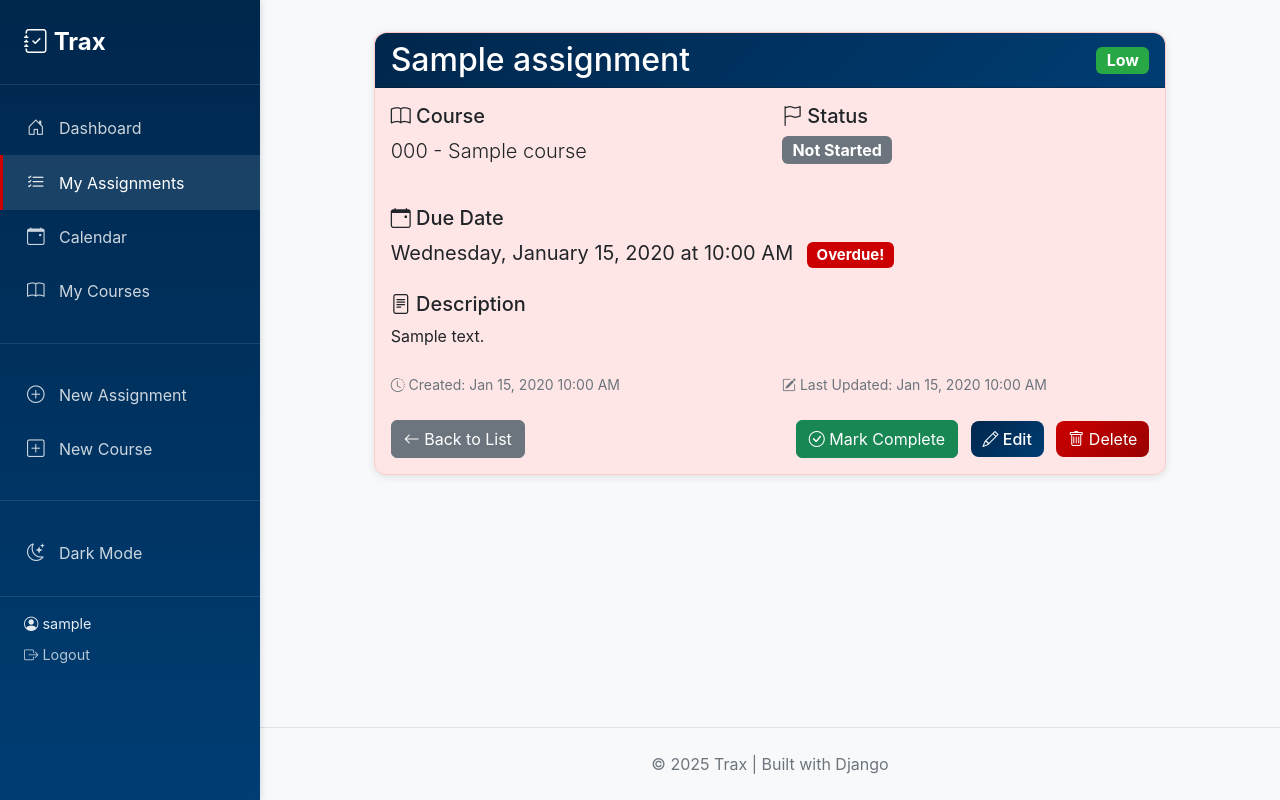
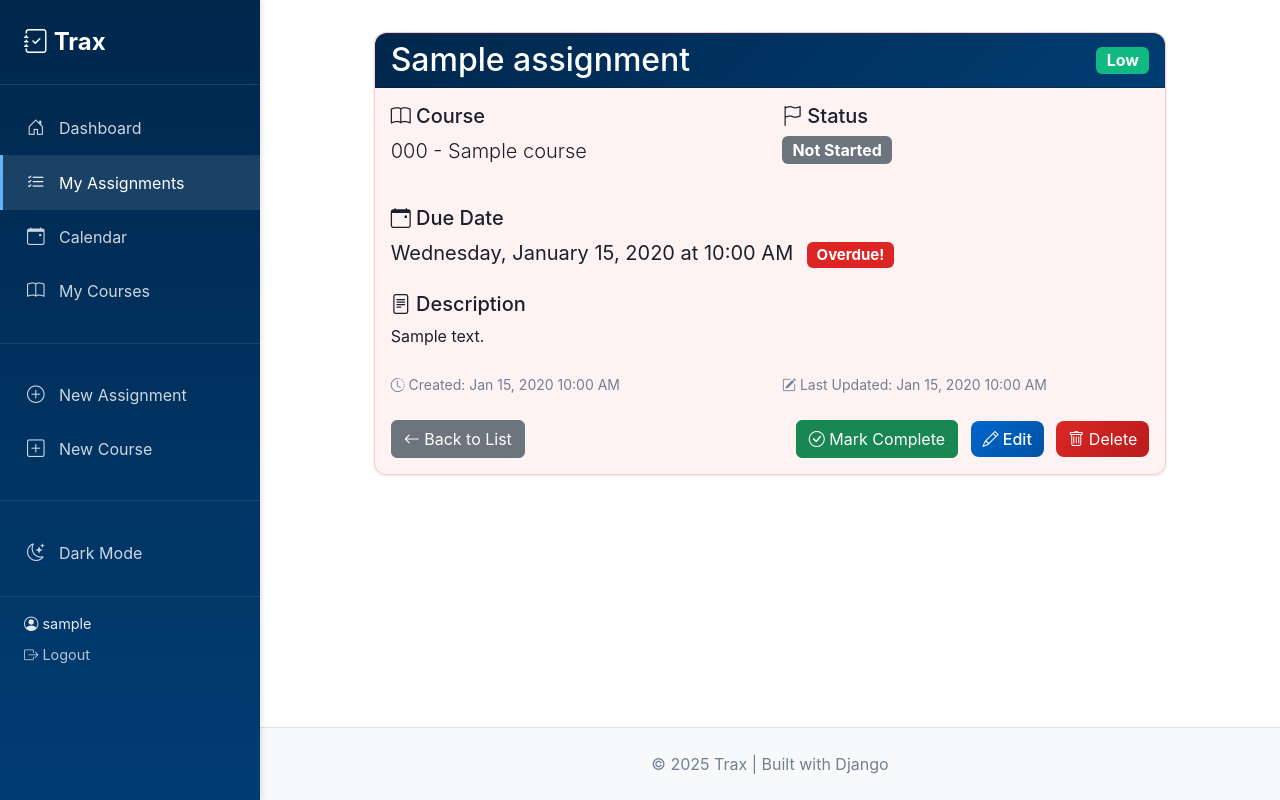
Before and after one commit to tatejones2/AssignmentTracker, a Django app: page /assignments/1/ in a window 1280 px wide. Run offline with Django 5.2, Linux system fonts and the light colour scheme; a user stored in the database is signed in; tables that the repository leaves empty hold one stand-in row (values such as "Sample post").

Commit message:
Redesign color scheme for optimal light/dark mode experience

```diff
--- a/templates/base.html
+++ b/templates/base.html
@@ -8,31 +8,45 @@
     <link rel="stylesheet" href="https://cdn.jsdelivr.net/npm/bootstrap-icons@1.11.0/font/bootstrap-icons.css">
     <style>
         :root {
+            /* Brand colors - Work for both modes */
             --navy: #00274c;
             --red: #CC0000;
             --light-navy: #003d73;
             --dark-red: #990000;
 
-            /* Light mode colors */
-            --bg-primary: #f8f9fa;
-            --bg-secondary: #ffffff;
-            --text-primary: #212529;
-            --text-secondary: #6c757d;
-            --border-color: #dee2e6;
-            --card-shadow: rgba(0, 0, 0, 0.1);
-            --sidebar-text: rgba(255,255,255,0.8);
-            --sidebar-hover-bg: rgba(255,255,255,0.1);
+            /* Light mode - Clean & Professional */
+            --bg-primary: #ffffff;
+            --bg-secondary: #f5f7fa;
+            --bg-tertiary: #eef1f5;
+            --text-primary: #1a202c;
+            --text-secondary: #718096;
+            --text-tertiary: #a0aec0;
+            --border-color: #e2e8f0;
+            --card-bg: #ffffff;
+            --card-shadow: 0 1px 3px rgba(0, 0, 0, 0.1);
+            --card-shadow-hover: 0 4px 12px rgba(0, 0, 0, 0.15);
+            --input-bg: #ffffff;
+            --input-border: #cbd5e0;
+            --link-color: #0066cc;
+            --link-hover: #0052a3;
         }
 
         body.dark-mode {
-            --bg-primary: #1a1a1a;
-            --bg-secondary: #2d2d2d;
-            --text-primary: #e0e0e0;
-            --text-secondary: #b0b0b0;
-            --border-color: #404040;
-            --card-shadow: rgba(0, 0, 0, 0.5);
-            --sidebar-text: rgba(255,255,255,0.8);
-            --sidebar-hover-bg: rgba(255,255,255,0.15);
+            /* Dark mode - Comfortable for eyes */
+            --bg-primary: #0f1419;
+            --bg-secondary: #1a1f2e;
+            --bg-tertiary: #252d3d;
+            --text-primary: #e2e8f0;
+            --text-secondary: #a0aec0;
+            --text-tertiary: #718096;
+            --border-color: #2d3748;
+            --card-bg: #1a1f2e;
+            --card-shadow: 0 1px 3px rgba(0, 0, 0, 0.3);
+            --card-shadow-hover: 0 4px 12px rgba(0, 0, 0, 0.5);
+            --input-bg: #2d3748;
+            --input-border: #4a5568;
+            --link-color: #64b5f6;
+            --link-hover: #90caf9;
         }
 
         body {
@@ -57,16 +71,16 @@
         .card {
             border: none;
             border-radius: 12px;
-            background-color: var(--bg-secondary);
+            background-color: var(--card-bg);
             color: var(--text-primary);
-            box-shadow: 0 2px 8px var(--card-shadow);
+            box-shadow: var(--card-shadow);
             transition: transform 0.2s, box-shadow 0.2s;
             margin-bottom: 1.5rem;
         }
 
         .card:hover {
-            transform: translateY(-3px);
-            box-shadow: 0 4px 12px var(--card-shadow);
+            transform: translateY(-2px);
+            box-shadow: var(--card-shadow-hover);
         }
 
         .card-header.bg-primary {
@@ -76,13 +90,13 @@
 
         /* Priority borders */
         .priority-high {
-            border-left: 5px solid var(--red);
+            border-left: 5px solid #dc2626;
         }
         .priority-medium {
-            border-left: 5px solid #ffa500;
+            border-left: 5px solid #f59e0b;
         }
         .priority-low {
-            border-left: 5px solid #28a745;
+            border-left: 5px solid #10b981;
         }
 
         /* Status styling */
@@ -93,60 +107,89 @@
             text-decoration: line-through;
         }
 
-        /* Overdue styling with red tint */
+        /* Overdue styling */
         .overdue {
-            background-color: #ffe6e6;
-            border: 1px solid #ffcccc;
+            background-color: #fef2f2;
+            border: 1px solid #fecaca;
             color: var(--text-primary);
         }
 
         body.dark-mode .overdue {
-            background-color: #3d1a1a;
-            border: 1px solid #664040;
+            background-color: #7f1d1d;
+            border: 1px solid #dc2626;
         }
 
         /* Button styling */
         .btn-primary {
-            background: linear-gradient(135deg, var(--navy) 0%, var(--light-navy) 100%);
+            background: linear-gradient(135deg, #0066cc 0%, #0052a3 100%);
             border: none;
             border-radius: 8px;
             font-weight: 500;
             transition: all 0.3s;
+            color: white;
         }
 
         .btn-primary:hover {
-            background: linear-gradient(135deg, var(--light-navy) 0%, #004d8f 100%);
+            background: linear-gradient(135deg, #0052a3 0%, #003d7a 100%);
             transform: translateY(-1px);
-            box-shadow: 0 4px 12px rgba(0, 39, 76, 0.4);
+            box-shadow: 0 4px 12px rgba(0, 102, 204, 0.4);
+            color: white;
+        }
+
+        .btn-primary:active {
+            background: #003d7a;
+            color: white;
         }
 
         .btn-danger {
-            background: linear-gradient(135deg, var(--red) 0%, var(--dark-red) 100%);
+            background: linear-gradient(135deg, #dc2626 0%, #b91c1c 100%);
             border: none;
             border-radius: 8px;
+            color: white;
         }
 
         .btn-danger:hover {
-            background: linear-gradient(135deg, var(--dark-red) 0%, #770000 100%);
-            box-shadow: 0 4px 12px rgba(204, 0, 0, 0.4);
+            background: linear-gradient(135deg, #b91c1c 0%, #991b1b 100%);
+            box-shadow: 0 4px 12px rgba(220, 38, 38, 0.4);
+            color: white;
+        }
+
+        .btn-danger:active {
+            background: #991b1b;
+            color: white;
+        }
+
+        .btn-outline-primary {
+            color: #0066cc;
+            border-color: #0066cc;
+        }
+
+        .btn-outline-primary:hover {
+            background-color: #0066cc;
+            border-color: #0066cc;
+            color: white;
         }
 
         /* Badge styling */
         .badge.bg-danger {
-            background: var(--red) !important;
+            background: #dc2626 !important;
         }
 
         .badge.bg-primary {
-            background: var(--navy) !important;
+            background: #0066cc !important;
         }
 
         .badge.bg-warning {
-            background: #ffa500 !important;
+            background: #f59e0b !important;
             color: white !important;
         }
 
         .badge.bg-success {
-            background: #28a745 !important;
+            background: #10b981 !important;
+        }
+
+        .badge.bg-info {
+            background: #3b82f6 !important;
         }
 
         .badge.bg-info {
@@ -249,19 +314,25 @@
 
         .table thead th {
             border-color: var(--border-color);
-            background-color: var(--bg-primary);
+            background-color: var(--bg-secondary);
             color: var(--text-primary);
+            border-bottom: 2px solid var(--border-color);
+            font-weight: 600;
         }
 
         .table td, .table th {
             border-color: var(--border-color);
         }
 
+        .table tbody tr:hover {
+            background-color: var(--bg-secondary);
+        }
+
         /* Footer styling */
         footer {
             background-color: var(--bg-secondary);
-            border-top: 2px solid var(--navy);
-            color: var(--text-primary);
+            border-top: 1px solid var(--border-color);
+            color: var(--text-secondary);
         }
 
         /* Sidebar Styles */
```
Also changed, not shown: other parts of templates/base.html (+58 -36 lines).
